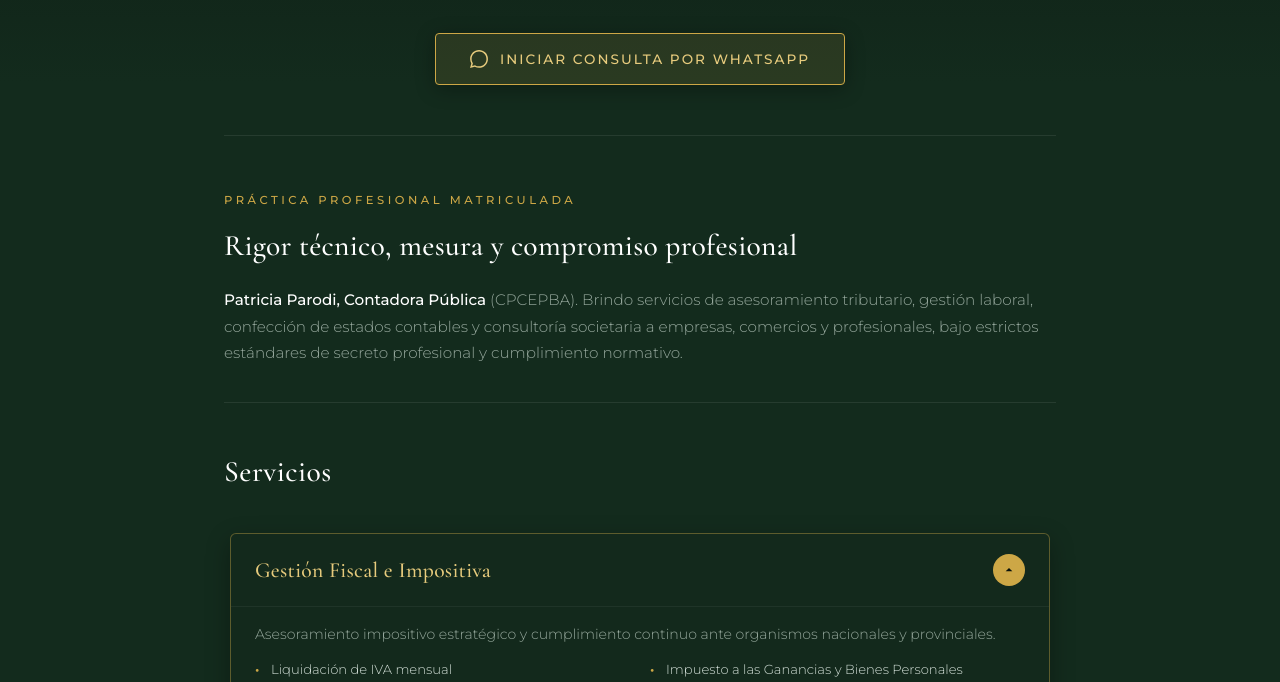
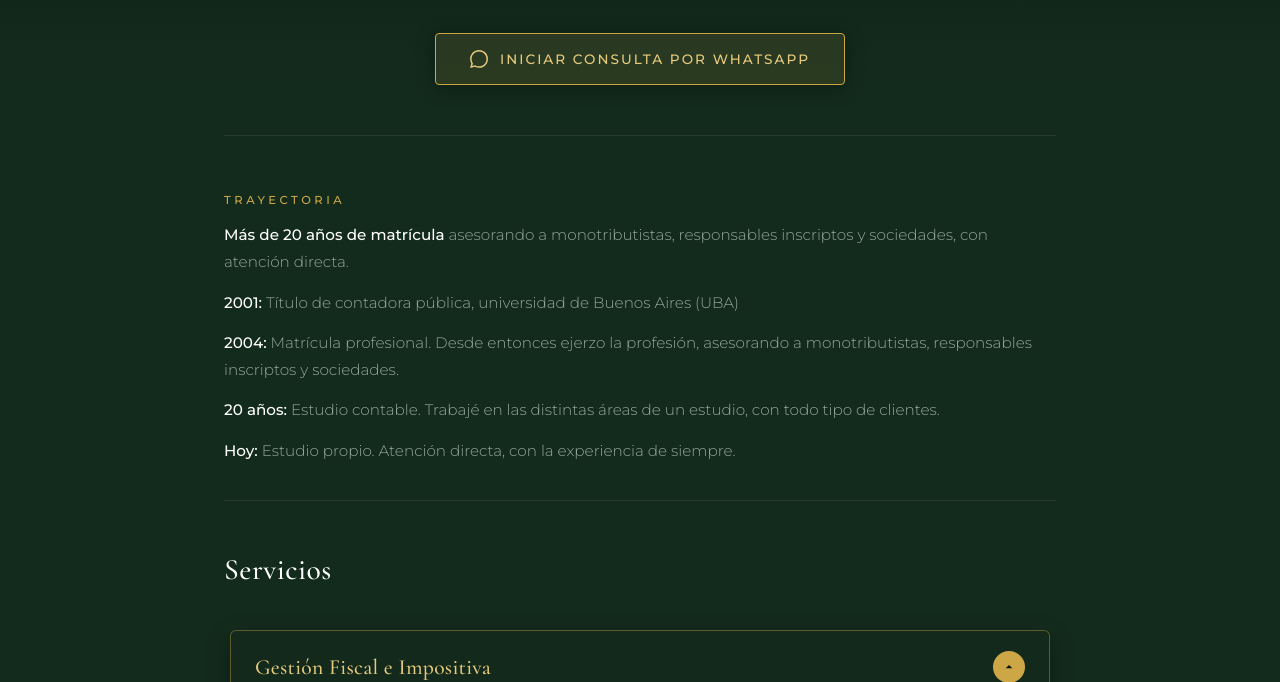
Before and after one commit to poldevestudio/ContableParodi, a plain HTML site: page index.html in a window 1280 px wide. Shown: the part 418-1100 px from the top of the page. Drawn offline with nearby package versions, Linux system fonts and the light colour scheme.

Commit message:
Cambios33

```diff
--- a/index.html
+++ b/index.html
@@ -215,6 +215,10 @@
       line-height: 1.75;
       font-weight: 300;
       max-width: 820px;
+      margin-bottom: 14px;
+    }
+    .about-text:last-child {
+      margin-bottom: 0;
     }
     .about-text strong {
       color: #FFFFFF;
@@ -677,10 +681,21 @@
 
     <!-- Sección Sobre el Estudio (Fórmula oficial CPCEPBA) -->
     <section class="about-section">
-      <span class="section-eyebrow reveal-from-left">Práctica Profesional Matriculada</span>
-      <h3 class="about-title reveal-from-left delay-1">Rigor técnico, mesura y compromiso profesional</h3>
+      <span class="section-eyebrow reveal-from-left">trayectoria</span>
       <p class="about-text reveal-on-scroll delay-2">
-        <strong>Patricia Parodi, Contadora Pública</strong> (CPCEPBA). Brindo servicios de asesoramiento tributario, gestión laboral, confección de estados contables y consultoría societaria a empresas, comercios y profesionales, bajo estrictos estándares de secreto profesional y cumplimiento normativo.
+        <strong>Más de 20 años de matrícula</strong> asesorando a monotributistas, responsables inscriptos y sociedades, con atención directa.
+      </p>
+      <p class="about-text reveal-on-scroll delay-2">
+        <strong>2001:</strong> Título de contadora pública, universidad de Buenos Aires (UBA)
+      </p>
+      <p class="about-text reveal-on-scroll delay-2">
+        <strong>2004:</strong> Matrícula profesional. Desde entonces ejerzo la profesión, asesorando a monotributistas, responsables inscriptos y sociedades.
+      </p>
+      <p class="about-text reveal-on-scroll delay-2">
+        <strong>20 años:</strong> Estudio contable. Trabajé en las distintas áreas de un estudio, con todo tipo de clientes.
+      </p>
+      <p class="about-text reveal-on-scroll delay-2">
+        <strong>Hoy:</strong> Estudio propio. Atención directa, con la experiencia de siempre.
       </p>
     </section>
 
```
